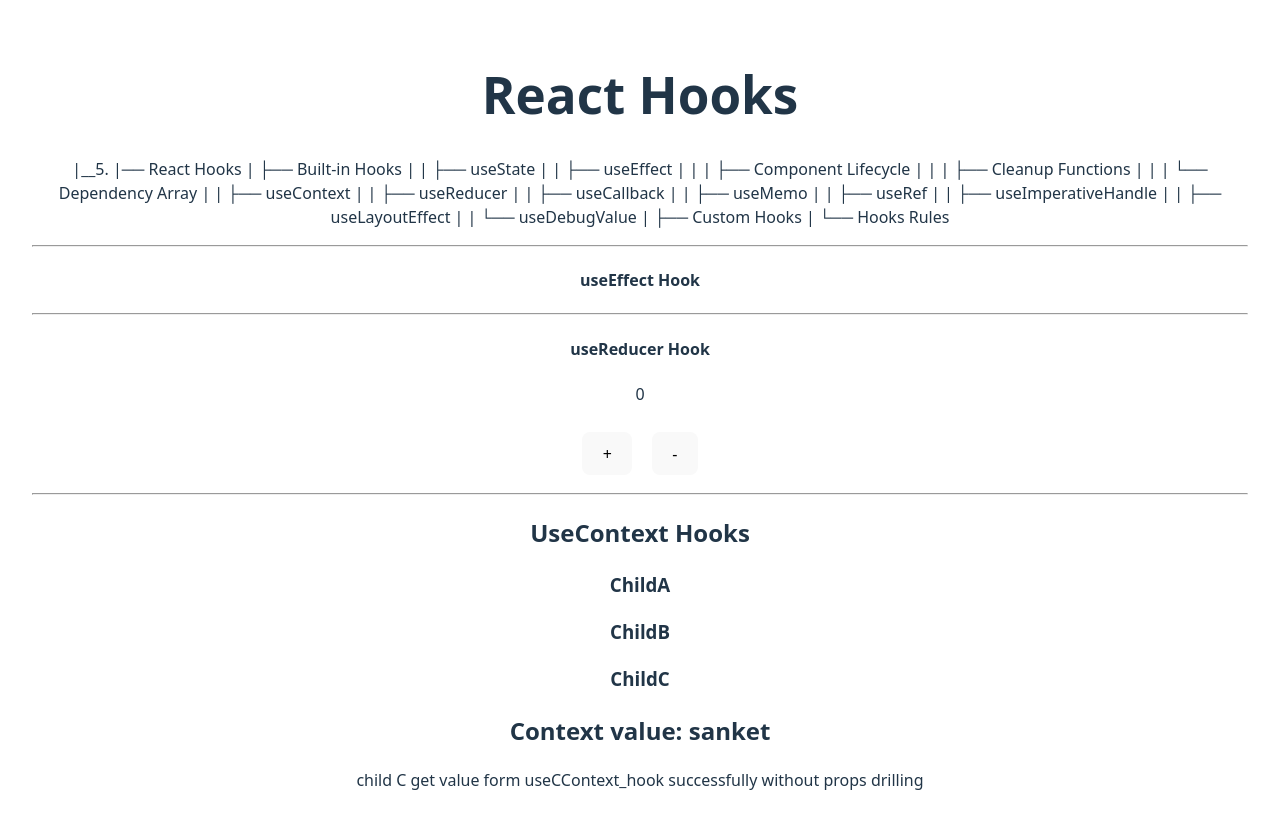
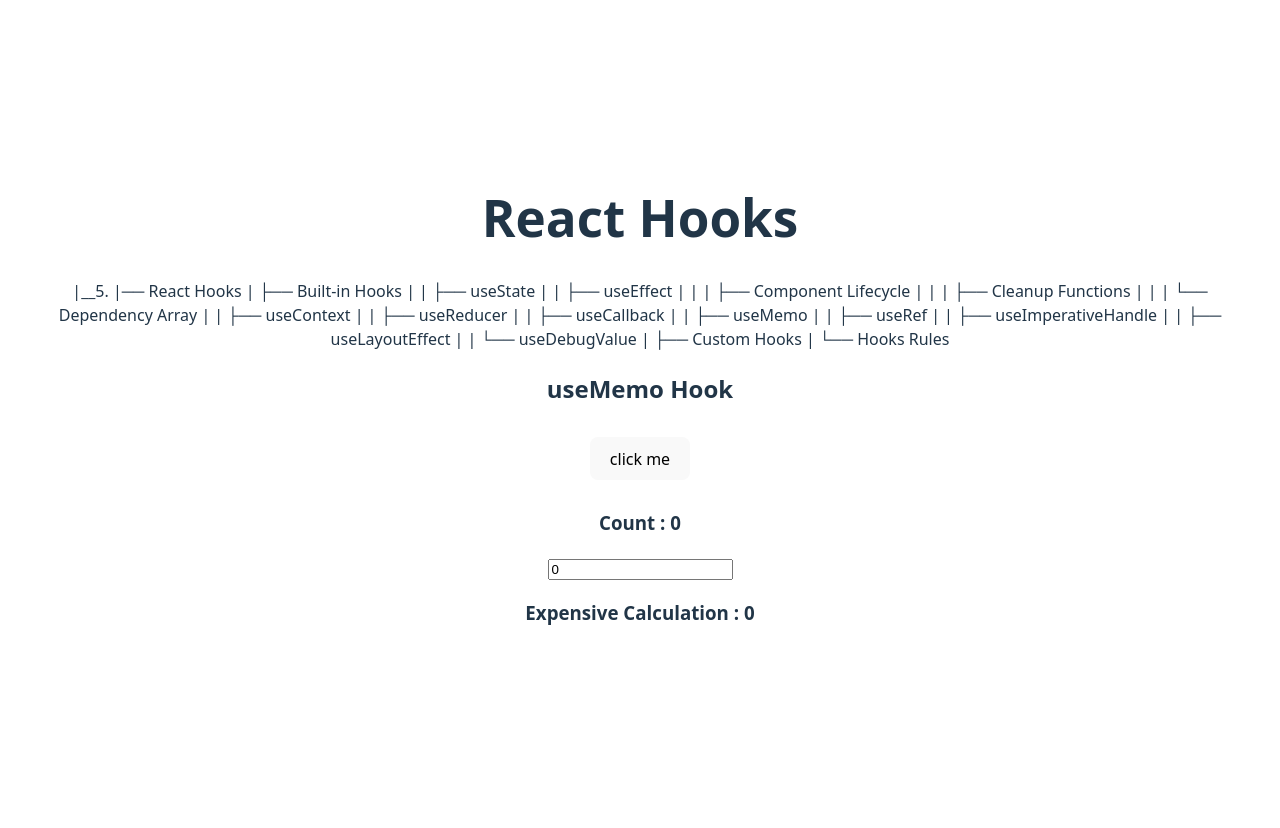
Before and after one commit to DetectiveSanket/Master-in-React, a React (Vite) app in the folder 5_React Hooks/: page / in a window 1280 px wide. Shown: the top 828 px of the page. After the commit the page ends 800 px from the top, so only its background shows below. Built offline with nearby package versions, Linux system fonts and the light colour scheme.

Commit message:
feat: add UseMemoHook component to demonstrate memoization and performance optimization; update App component to include UseMemoHook

```diff
--- a/5_React Hooks/src/App.jsx
+++ b/5_React Hooks/src/App.jsx
@@ -2,6 +2,7 @@
 import './App.css'
 import UseContextHooks from './Hooks/UseContext_Hooks';
 import UseEffectHooks from './Hooks/useEffect_Hooks';
+import UseMemoHook from './Hooks/UseMemo_Hook';
 import UseReducerHook from './Hooks/useReducer_Hook';
 
 function App() {
@@ -31,9 +32,10 @@ function App() {
                 | └── Hooks Rules
             </p>
 
-            <UseEffectHooks />
+            {/* <UseEffectHooks />
             <UseReducerHook />
-            <UseContextHooks />
+            <UseContextHooks /> */}
+            <UseMemoHook />
         </>
     )
 }
--- /dev/null
+++ b/5_React Hooks/src/Hooks/UseMemo_Hook.jsx
@@ -0,0 +1,103 @@
+
+import React, { useMemo, useState } from 'react'
+
+function UseMemoHook() {
+
+    const [count , setCount] = useState(0);
+
+    function expensiveCalculation(num) {
+        console.log("Calculating...");
+        for(let i = 0 ; i < 1000000000 ; i++) ;
+        return num * 2;
+    }
+
+
+    //const calculation = expensiveCalculation(5); //-> every time when state changes , this function will run again and again
+
+    /*
+        ⁡⁣⁢⁣Problem with above approach:⁡
+            - Every time the component re-renders (e.g., when the state changes {means when count value change} ), the expensiveCalculation function is called again, even if the input (5 in this case) hasn't changed.
+            - This can lead to performance issues, especially if the calculation is complex or time-consuming.
+    */
+
+    //? Using useMemo Hook
+
+    //useMemo(() => first, [second]) --> syntax: where first is function and second is dependency array
+
+     const [input , setInput] = useState(0);
+     const calculation = useMemo(() => expensiveCalculation(input), [input]);
+
+    //-> this function will run only when count changes
+
+    /*
+        ⁡⁣⁢⁣How useMemo works ?⁡
+            - The useMemo hook takes two arguments: a function that performs the expensive calculation and an array of dependencies.
+            - It will only recompute the memoized value when one of the dependencies has changed.
+            - In this case, the expensiveCalculation function will only be called again if the count variable changes.
+            - If count remains the same between renders, React will return the previously memoized value, avoiding the need to re-run the expensive calculation.
+            -- but only last input value will be stored or memoized.
+    */
+
+
+
+    return (
+        <div>
+            <h2>useMemo Hook</h2>
+            <button onClick={() => setCount(count + 1)}>click me</button>
+            <h3>Count : {count}</h3>
+
+            <input
+                type="number"
+                value={input}
+                onChange={(e) => setInput(e.target.value)}
+
+                />
+
+            <h3>Expensive Calculation : {calculation}</h3>
+        </div>
+    )
+}
+
+export default UseMemoHook;
+
+
+/*
+    ⁡⁢⁣⁣# ⁡⁢⁣⁣𝘂𝘀𝗲𝗠𝗲𝗺𝗼 𝗛𝗼𝗼𝗸⁡
+        - useMemo is a react hook that lets you cache(store) the result of a calculation between re-renders.
+        - useMemo is a React Hook that memoizes the result of a function, recomputing it only when its dependencies change.
+        - It helps optimize performance by avoiding expensive calculations on every render.
+
+        • ⁡⁣⁢⁣What is Memoization OR Memo ?⁡ {memoization -> DSA dynamic programming concept}
+            - Memoization is an optimization technique used to speed up function calls by caching the results of expensive function calls and returning the cached result when the same inputs occur again.
+            - It is particularly useful in scenarios where a function is called multiple times with the same arguments, as it avoids redundant computations and improves performance.
+            - In above example or scenarios , we can stored the repetitive calculation result in a variable and use that variable instead of calculating it again and again.
+
+        •⁡⁣⁢⁣ Why useMemo is used ?⁡
+            - In React, useMemo is used to memoize the result of a function so that it is only recalculated when its dependencies change.
+            - This is particularly useful for optimizing performance in scenarios where a function performs expensive calculations or operations that do not need to be re-executed on every render.
+            - By using useMemo, you can avoid unnecessary recalculations and improve the efficiency of your React components.
+
+   ⁡⁣⁢⁣ Key Use Cases:⁡
+        - Performance Optimization: Memoizing expensive calculations to avoid unnecessary re-computations.
+        - Referential Equality: Ensuring that objects or arrays maintain the same reference between renders unless their dependencies change.
+
+
+
+    ⁡⁣⁢⁣Syntax:⁡
+        useMemo(() => first, [second])
+        const memoizedValue = useMemo(() => computeExpensiveValue(a, b), [a, b]);
+
+        ⁡⁣⁢⁣• Reference :-⁡
+            - useMemo(calculateValue, dependencies)
+            -useMemo(() => first, [second])
+
+            Call useMemo at the top level of your component to cache a calculation between re-renders:
+
+            ⁡⁣⁣⁢Parameters⁡
+
+                ⁡⁢⁢⁢calculateValue⁡: The function calculating the value that you want to cache. It should be pure, should take no arguments, and should return a value of any type. React will call your function during the initial render. On next renders, React will return the same value again if the dependencies have not changed since the last render. Otherwise, it will call calculateValue, return its result, and store it so it can be reused later.
+
+                ⁡⁢⁢⁢dependencies⁡: The list of all reactive values referenced inside of the calculateValue code. Reactive values include props, state, and all the variables and functions declared directly inside your component body. If your linter is configured for React, it will verify that every reactive value is correctly specified as a dependency. The list of dependencies must have a constant number of items and be written inline like [dep1, dep2, dep3]. React will compare each dependency with its previous value using the Object.is comparison.
+
+
+*/
```
